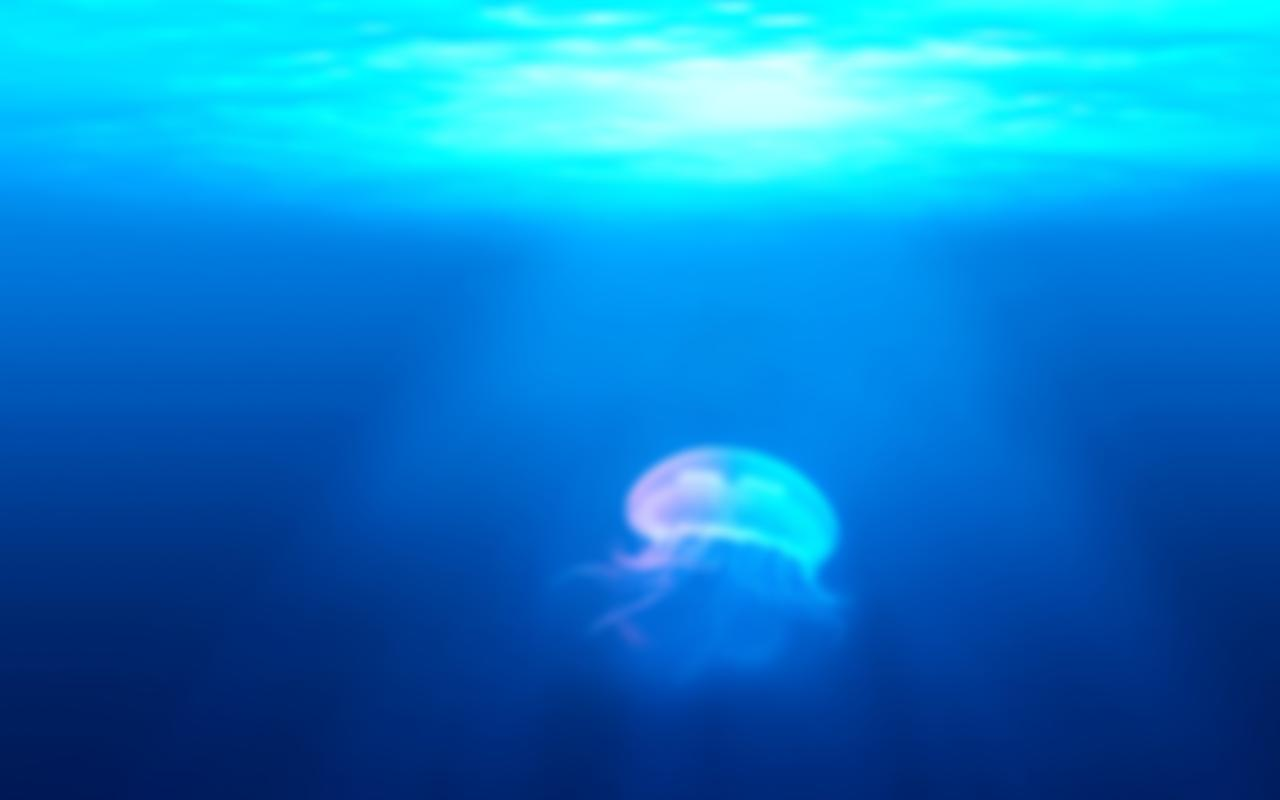
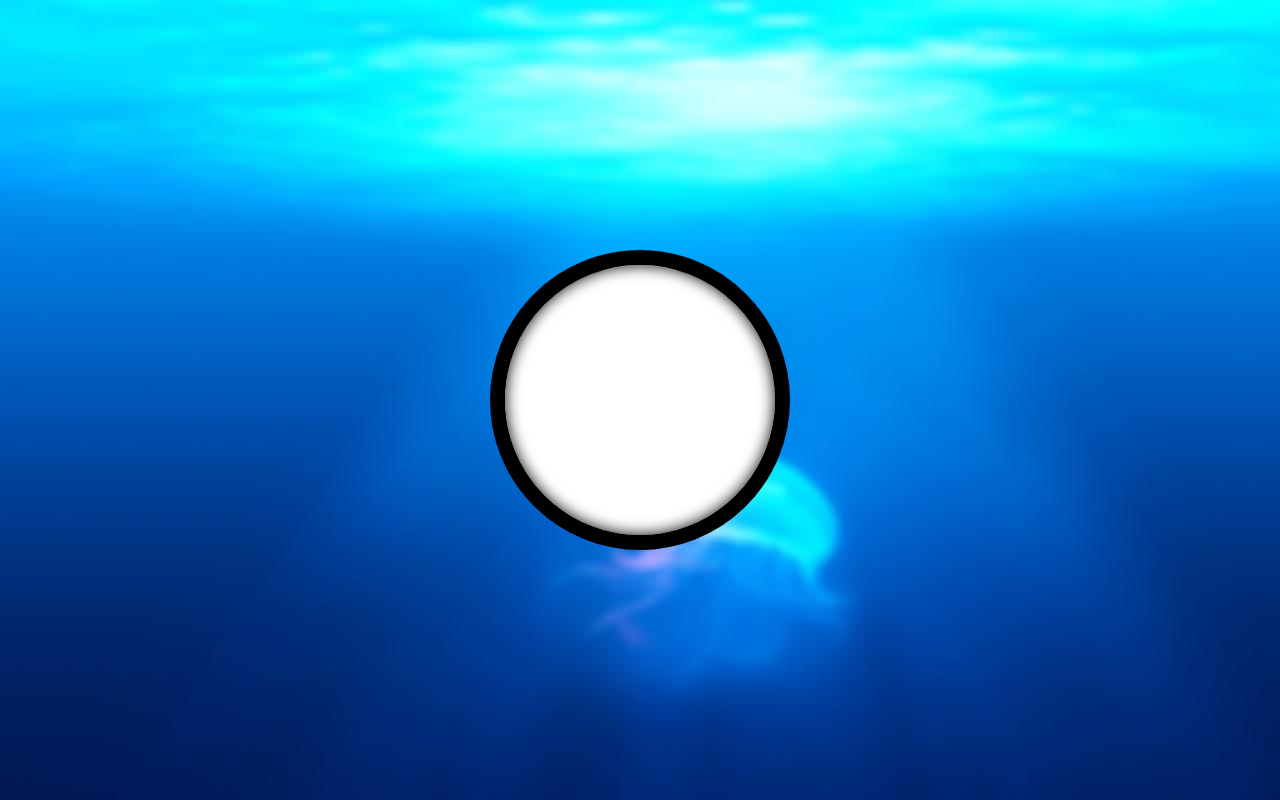
Before and after one commit to NedzadDonlagic04/vuejs-clock, a Vue app: page / in a window 1280 px wide. Built offline with nearby package versions, Linux system fonts and the light colour scheme.

Commit message:
Styled the app component (the clock)

```diff
--- a/src/style.css
+++ b/src/style.css
@@ -12,3 +12,13 @@ body {
     justify-content: center;
     align-items: center;
 }
+
+#app {
+    width: 300px;
+    height: 300px;
+    background-color: white;
+    border: 15px solid black;
+    border-radius: 50%;
+    box-shadow: inset 0px 0px 15px black;
+    position: relative;
+}
```
